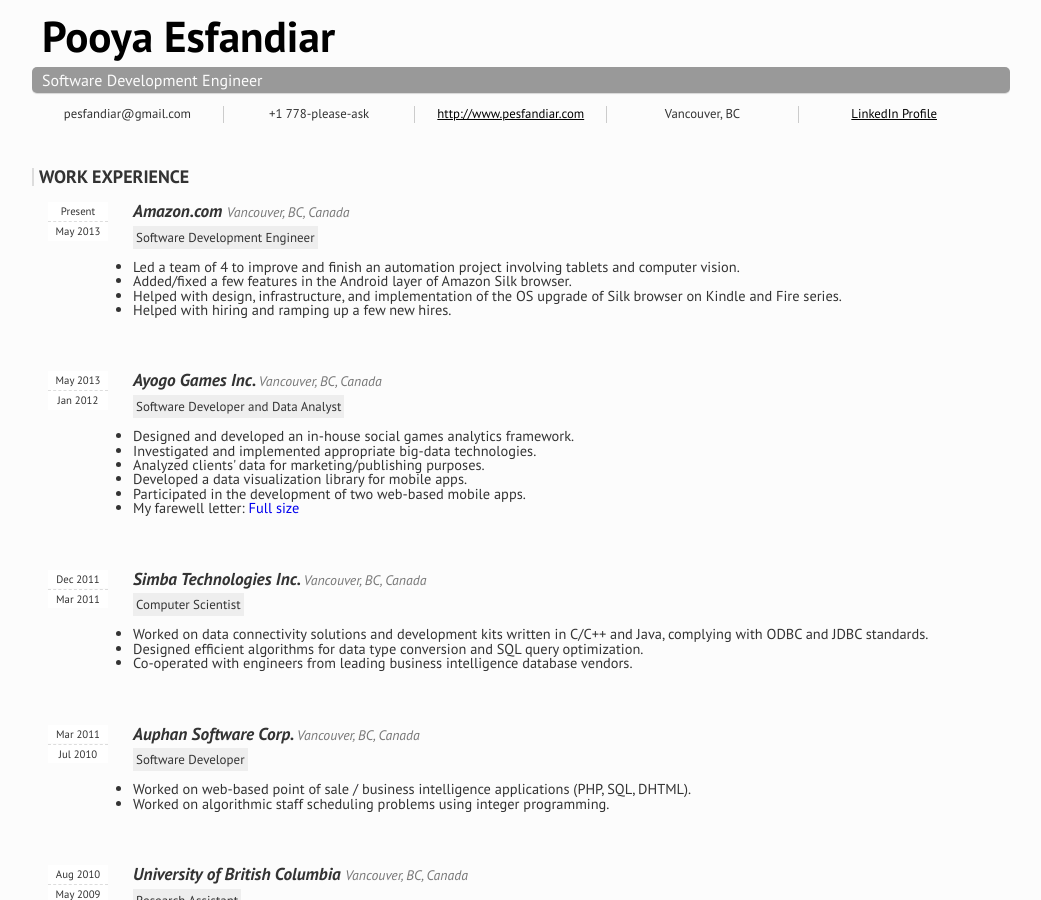
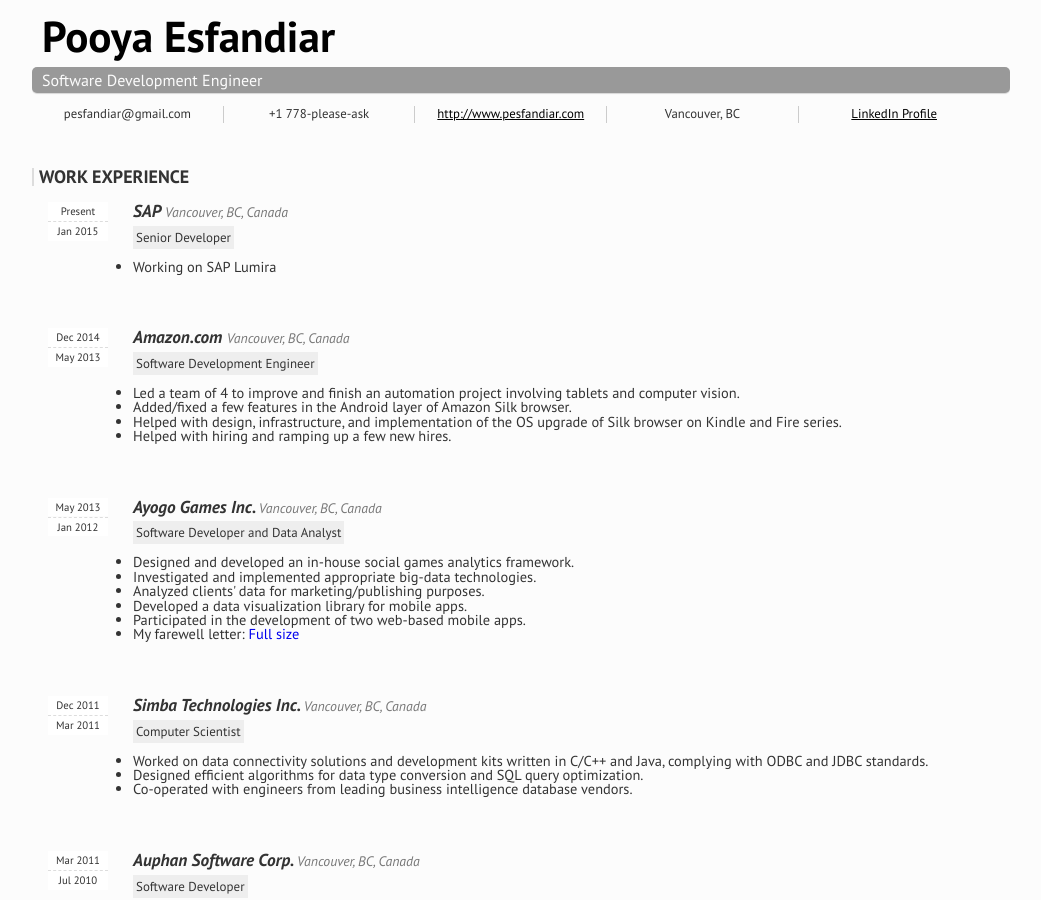
Before and after one commit to pesfandiar/pesfandiar.github.io, a Jekyll site: the page resume.html, which Jekyll copies as it is, in a window 1280 px wide and 900 px high. Shown: the whole window, without its empty margins (119-1160 px from the left). Built offline with Jekyll 4.4.1, drawn with Linux system fonts in a browser that asks for light colours.

Commit message:
Updated resume

```diff
--- a/resume.html
+++ b/resume.html
@@ -46,10 +46,21 @@
     <section id="experience">
       <h1>Work Experience</h1>
       <article>
+        <h1><a href="http://www.sap.com" title="SAP">SAP</a> <span>Vancouver, BC, Canada</span></h1>
+        <h2>Senior Developer</h2>
+        <time datetime="2015-01-01" class="start">Jan 2015</time>
+        <span class="end">Present</span>
+        <p>
+          <ul>
+            <li>Working on SAP Lumira</li>
+          </ul>
+        <p>
+      </article>
+      <article>
         <h1><a href="http://www.amazon.com" title="Amazon.com">Amazon.com</a> <span>Vancouver, BC, Canada</span></h1>
         <h2>Software Development Engineer</h2>
         <time datetime="2013-05-01" class="start">May 2013</time>
-        <span class="end">Present</span>
+        <time datetime="2014-12-01" class="end">Dec 2014</time>
         <p>
           <ul>
             <li>Led a team of 4 to improve and finish an automation project involving tablets and computer vision.</li>
```
